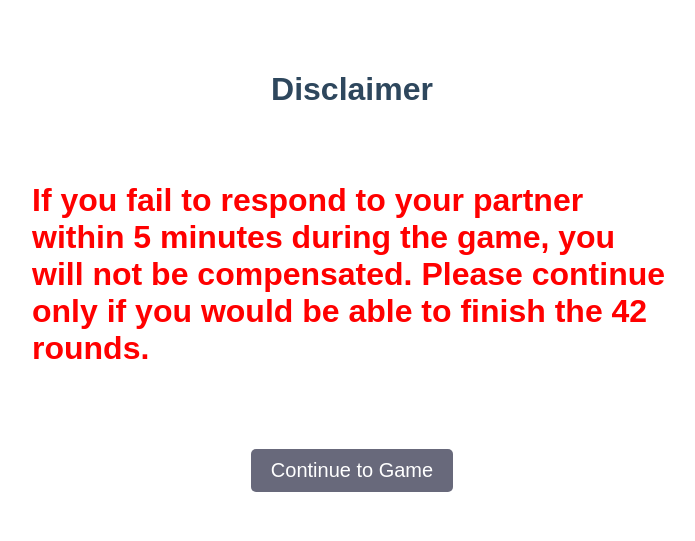
After one commit to alexeykosh/2023-colexification-experiment, a Flask app: page /description3 in a window 1280 px wide. The commit adds this page. Shown: the top 541 px of the page, without its empty margins (288-983 px from the left). Run offline with Flask 2, Linux system fonts and the light colour scheme; some libraries are stand-ins or nearby versions.

Commit message:
added disclaimer + new timeout redirection

```diff
--- a/src/app.py
+++ b/src/app.py
@@ -21,15 +21,14 @@ socketio = SocketIO(app, ping_timeout=5000, ping_interval=10000)
 app.config['CONTEXT_FOLDER'] = os.path.join('static', 'context')
 
 
-
 ### GLOBAL ###
 
 NROUNDS = 42
 COST_SHORT = 1
 COST_LONG = 4
 
-LINK_BONUS = "https://app.prolific.com/submissions/complete?cc=CH7BLM9Y"
-LINK_NO_BONUS = "https://app.prolific.com/submissions/complete?cc=C1FP9TAU"
+LINK_BONUS = "https://app.prolific.com/submissions/complete?cc=C1IR1LMH"
+LINK_NO_BONUS = "https://app.prolific.com/submissions/complete?cc=CMP1BDDS"
 
 experiments = defaultdict(dict)
 experiments_queue = []
@@ -41,8 +40,10 @@ rgb_hex = {'red': '#ff0000',
            'yellow': '#ffff00',
            'purple': '#ff00ff'}
 
-short_words = ['nais', 'asth', 'ryth', 'thim', 'crea']
-long_words = ['elpazpil', 'slekatur', 'uditslev', 'epomgued', 'bewentur']
+short_words = ['cauv', 'urbe', 'fusk', 'tarb', 'demb',
+               'gyte', 'kilv', 'yirv', 'weff', 'ciff']
+long_words = ['ghrertch', 'chawntch', 'wroarnte', 'shoughse', 'thwisque',
+              'strourgn', 'sprource', 'ghleente', 'phroughm', 'ghleuche']
 
 ### ROUTES ###
 
@@ -58,13 +59,17 @@ def description1():
 def description2():
     return render_template('description2.html')
 
+@app.route('/description3')
+def description3():
+    return render_template('description3.html')
+
 @app.route('/start', methods=['GET', 'POST'])
 def index():
     if request.method == 'POST':
-
         s = random.randint(1, 9)
-        short_word = random.choice(short_words)
-        long_word = random.choice(long_words)
+        w_i = random.randint(0, 9)
+        short_word = short_words[w_i]
+        long_word = long_words[w_i]
         user_in = request.form['nickname']
         if user_in in usernames:
             return render_template('index.html', error='You have already completed the experiment.')
@@ -76,6 +81,7 @@ def index():
                 experiments[experiment_id]['set'] = s
                 experiments[experiment_id]['short_word'] = short_word
                 experiments[experiment_id]['long_word'] = long_word
+                experiments[experiment_id]['left'] = False
                 session['user'] = user_in
                 session['experiment_id'] = experiment_id
                 return make_response(redirect('/wait'))
@@ -111,7 +117,6 @@ def sender():
 
     if game.current_round == 0:
         session['start_time'] = datetime.datetime.now()
-    print(session)
     return render_template('sender.html',
                            cost_long=COST_LONG*1000,
                            cost_short=COST_SHORT*1000,
@@ -184,24 +189,30 @@ def joined_waiting_room():
 
 @socketio.on('timerDone')
 def timer_done():
+    '''If no one joins the user after 15 minutes'''
     socketio.emit('redirect', {'url': '/timeout'}, room=request.sid)
 
 @socketio.on('timerDone2')
-def timer_done():
-    '''
-    To-do: redirect the user that has left
-    '''
-    # user = session['user']
-    # experiment_id = session['experiment_id']
+def timer_done2():
+    '''If one of the players leaves the game'''
+    experiment_id = session['experiment_id']
 
-    # # get sid of other player
-    # if experiments[experiment_id]['receiver'] == user:
-    #     other_sid = experiments[experiment_id]['sender_sid']
-    # elif experiments[experiment_id]['sender'] == user:
-    #     other_sid = experiments[experiment_id]['receiver_sid']
+    if experiments[experiment_id]['left'] is True:
+        socketio.emit('redirect', {'url': '/leftgame'}, room=request.sid)
+    else:
+        experiments[experiment_id]['left'] = True
+        socketio.emit('redirect', {'url': '/timeout'}, room=request.sid)
 
-    # socketio.emit('redirect', {'url': '/timeout'}, room=other_sid)
-    socketio.emit('redirect', {'url': '/timeout'}, room=request.sid)
+# @socketio.on('UserLeftClicked')
+# def user_left_clicked():
+#     user = session['user']
+#     experiment_id = session['experiment_id']
+#     if experiments[experiment_id]['receiver'] == user:
+#         print('receiver left')
+#         socketio.emit('redirect', {'url': '/leftgame'}, namespace = '/sender', room=experiments[experiment_id]['sender_sid'])
+#     else:
+#         print('sender left')
+#         socketio.emit('redirect', {'url': '/leftgame'}, namespace='/receiver', room=experiments[experiment_id]['receiver_sid'])
 
 @socketio.on('joinedStandBy')
 def joined_stand_by():
@@ -217,19 +228,17 @@ def joined_stand_by():
     elif experiments[experiment_id]['sender'] == user:
         experiments[experiment_id]['sender_sid'] = request.sid
 
-
 @socketio.on('joinedSender')
 def joined_sender():
     experiment_id = session['experiment_id']
     game = experiments[experiment_id]['game']
     set = experiments[experiment_id]['set']
     stimulus, context = game.generate_sc()
-    print(session)
     socketio.emit('stimulus', {'st': f'static/sets/set-{set}/stimuli/{stimulus}-{context}.png'},
                                                   room=request.sid)
 
 @socketio.on('buttonPressedSender')
-def button_pressed(button_id):
+def button_pressed_sender(button_id):
     user = session['user']
     experiment_id = session['experiment_id']
     game = experiments[experiment_id]['game']
@@ -256,7 +265,7 @@ def joined_receiver():
                                   'hex': rgb_hex[filenames[context]]}, room=request.sid)
 
 @socketio.on('buttonPressedReceiver')
-def button_pressed(button_id):
+def button_pressed_receiver(button_id):
     button_ids = {1: 'C', 2: 'S', 3: 'T'}
     experiment_id = session['experiment_id']
     game = experiments[experiment_id]['game']
@@ -313,4 +322,4 @@ def joined_endgame():
         f.write(f'{experiment_id},{receiver},{sender},{score},set-{set}\n')
 
 if __name__ == '__main__':
-    socketio.run(app, debug=False, port=9021)
+    socketio.run(app, debug=True, port=9022)
--- a/src/templates/description1.html
+++ b/src/templates/description1.html
@@ -67,7 +67,7 @@
 
 	<p>The receiver's task is to guess the shape you encoded based on the message you sent. <b>They'll see the color of the shape, as well as the message that you sent. Guessing correctly earns both of you one point, adding 10 pence to your reward. Incorrect guesses yield no points.</b></p>
 
-	<p>After each round, you'll switch roles. There will be a total of {{ nrounds }} rounds in the game. <b>If your pair would be the fastest pair to complete this task, you would receive and additional monetary bonus of 2£.</b> Good luck!</p>
+	<p>After each round, you'll switch roles. There will be a total of {{ nrounds }} rounds in the game. <b>If your pair would be the fastest pair to complete this task, you would receive and additional monetary bonus of 2£50.</b> Good luck!</p>
 
 	<button id="continueBtn">Next</button>
     <script src="//cdnjs.cloudflare.com/ajax/libs/socket.io/4.4.1/socket.io.min.js"></script>
--- /dev/null
+++ b/src/templates/description3.html
@@ -0,0 +1,84 @@
+<!DOCTYPE html>
+<html>
+
+<head>
+    <title>Game Disclaimer</title>
+    <style>
+        body {
+            display: flex;
+            flex-direction: column;
+            align-items: center;
+            margin: auto;
+            width: 640px;
+            padding: 50px;
+            font-family: 'Lexend Deca', sans-serif;
+            color: #2E475D;
+            text-align: left;
+        }
+
+        main {
+            display: flex;
+            flex-direction: column;
+            align-items: center;
+            max-width: 50%;
+            margin-top: 50px;
+            margin-bottom: 50px;
+        }
+
+        button {
+            margin-top: 50px;
+            font-size: 20px;
+            padding: 10px 20px;
+            background-color: #68697b;
+            color: white;
+            border: none;
+            border-radius: 5px;
+            cursor: pointer;
+        }
+
+        button.show {
+            display: block;
+        }
+
+        .disclaimer {
+            max-width: 100%; /* Adjusted to match the text width of the original example */
+            margin-top: 20px;
+            color: #FF0000;
+            font-weight: bold;
+            font-size: xx-large; /* Increased font size */
+        }
+    </style>
+</head>
+
+<body>
+    <h1>Disclaimer</h1>
+
+    <div class="disclaimer">
+        <p>If you fail to respond to your partner within 5 minutes during the game, you will not be compensated. Please continue only if you would be able to finish the 42 rounds.</p>
+    </div>
+
+    <button id="continueBtn">Continue to Game</button>
+
+    <script src="//cdnjs.cloudflare.com/ajax/libs/socket.io/4.4.1/socket.io.min.js"></script>
+    <script src="//code.jquery.com/jquery-3.6.0.min.js"></script>
+    <script>
+        const socket = io();
+
+        // Disable refresh and back navigation
+        history.pushState(null, null, location.href);
+        window.addEventListener('popstate', function () {
+            history.pushState(null, null, location.href);
+        });
+
+        // if continue button is clicked, emit continue event
+        document.getElementById("continueBtn").addEventListener("click", function () {
+            socket.emit("readyToContinue");
+        });
+
+        socket.on('redirect', function (data) {
+            window.location.href = data.url;
+        });
+    </script>
+</body>
+
+</html>
--- a/src/templates/leftgame.html
+++ b/src/templates/leftgame.html
@@ -6,7 +6,7 @@
 </head>
 <body>
     <div class="top-row">
-        <h2>You have left the game. Unfortunately, you would not receive monetary compensation.</h2>
+        <h2>You failed to respond to your partner in 5 minutes. Unfortunately, you would not receive monetary compensation.</h2>
     </div>
 </body>
 </html>
--- a/src/templates/stand_by.html
+++ b/src/templates/stand_by.html
@@ -43,7 +43,7 @@
 			// Emit "partnerLeft" after 5 minutes
 			setTimeout(function() {
 				socket.emit('timerDone2');
-			}, 5 * 60 * 1000); // 2.5 minutes in milliseconds
+			}, 0.5 * 60 * 1000); // 2.5 minutes in milliseconds
 		</script>
 	</body>
 </html>
```
Also changed, not shown: src/templates/description2.html (+6 -6 lines), src/templates/timeout.html (+16 -1 lines).
